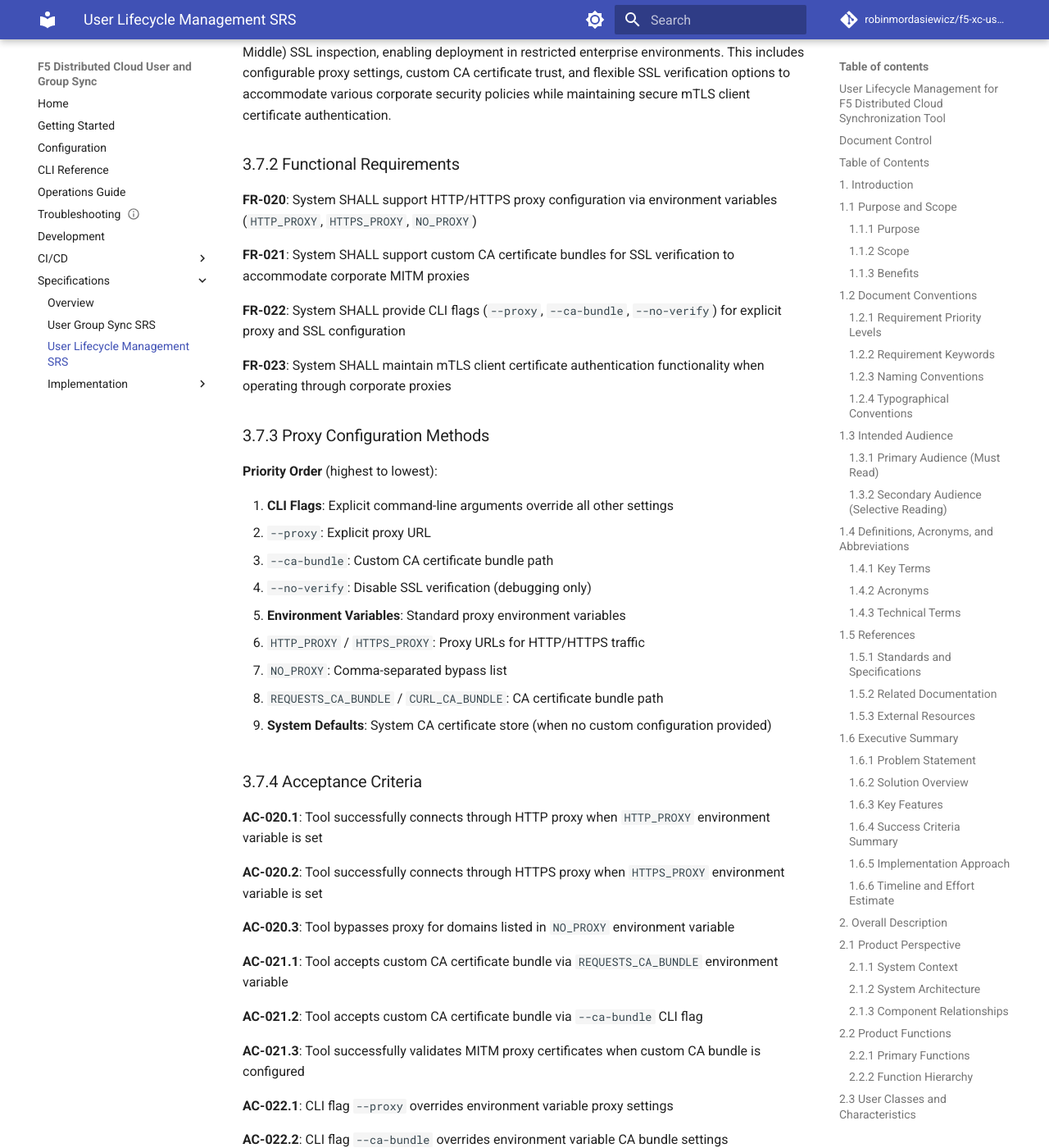
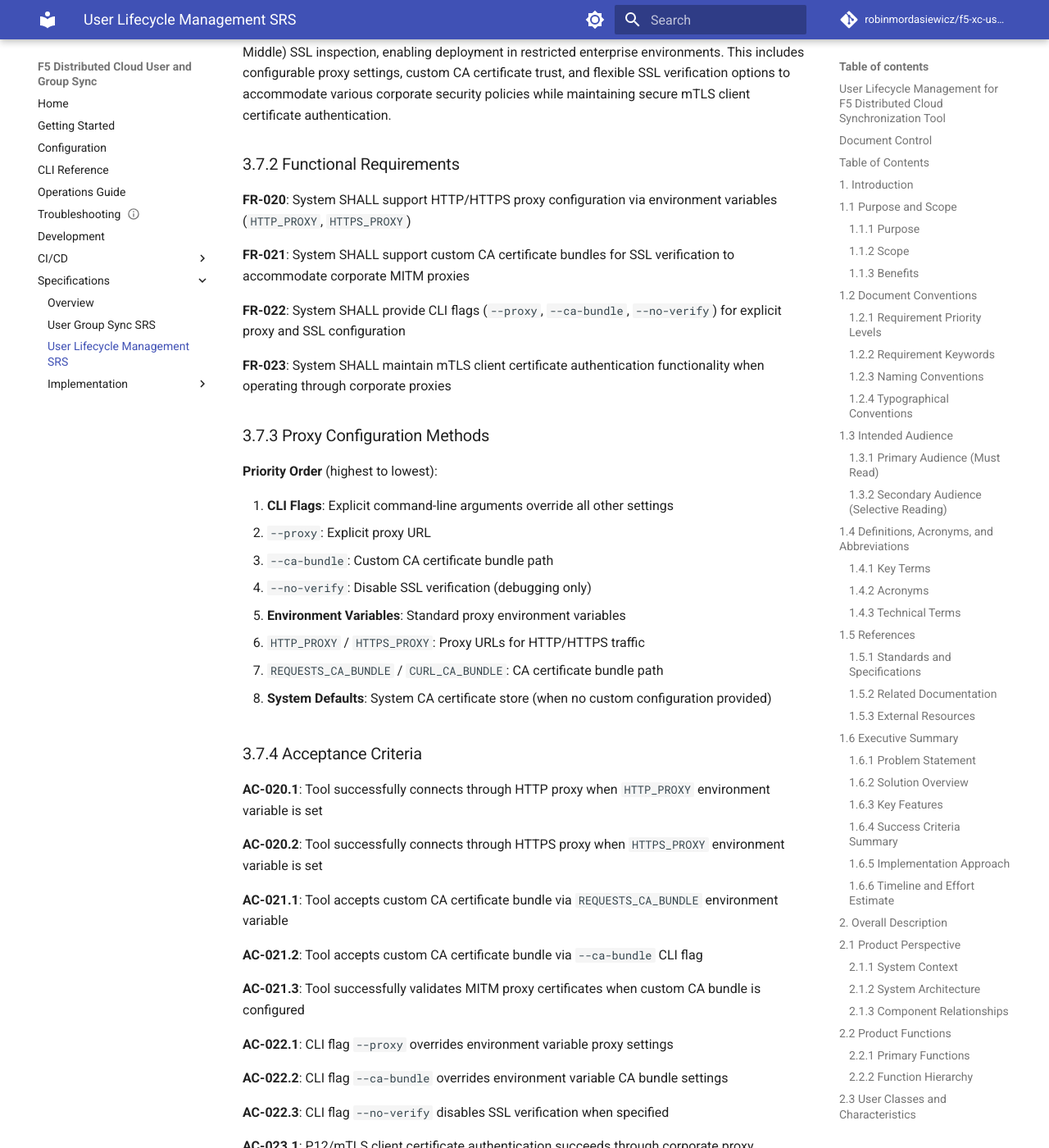
Before and after one commit to robinmordasiewicz/f5-xc-rbac, an MkDocs documentation site: the page built from docs/specifications/user-lifecycle-management-srs.md, in a window 1280 px wide and 1400 px high, scrolled down 54909 px. Shown: the whole window at 82% size. Built offline with MkDocs 1.6.1 and Material for MkDocs 9.7.7, drawn with Linux system fonts in a browser that asks for light colours; comment, search, counter and statistics services are not loaded; some of the changed text lies outside the part shown.

Commit message:
docs: remove NO_PROXY references - not applicable for this tool (#157)
Remove all NO_PROXY environment variable references from documentation,
code comments, and specifications. NO_PROXY is used to bypass proxy for
specific destinations, but this tool only communicates with F5 XC API
endpoints, providing no use case for proxy bypass configuration.

Changes:
- docs/configuration.md: Remove NO_PROXY from env var table and examples
- docs/troubleshooting.md: Remove NO_PROXY from proxy configuration example
- src/xc_user_group_sync/client.py: Update comment to remove NO_PROXY reference
- docs/specifications/user-lifecycle-management-srs.md: Remove NO_PROXY from:
  - FR-020 functional requirement
  - Proxy configuration methods section
  - AC-020.3 acceptance criteria
  - Environment variables table

Impact:
- Simpler proxy configuration documentation
- Removes unnecessary complexity for users
- No functional change (NO_PROXY was never needed for this use case)

Fixes #156

🤖 Generated with [Claude Code](https://claude.com/claude-code)

Co-authored-by: Claude <noreply@anthropic.com>

```diff
--- a/docs/specifications/user-lifecycle-management-srs.md
+++ b/docs/specifications/user-lifecycle-management-srs.md
@@ -2185,7 +2185,7 @@ The system supports execution through corporate network proxies with MITM (Man-I
 
 ### 3.7.2 Functional Requirements
 
-**FR-020**: System SHALL support HTTP/HTTPS proxy configuration via environment variables (`HTTP_PROXY`, `HTTPS_PROXY`, `NO_PROXY`)
+**FR-020**: System SHALL support HTTP/HTTPS proxy configuration via environment variables (`HTTP_PROXY`, `HTTPS_PROXY`)
 
 **FR-021**: System SHALL support custom CA certificate bundles for SSL verification to accommodate corporate MITM proxies
 
@@ -2204,7 +2204,6 @@ The system supports execution through corporate network proxies with MITM (Man-I
 
 2. **Environment Variables**: Standard proxy environment variables
    - `HTTP_PROXY` / `HTTPS_PROXY`: Proxy URLs for HTTP/HTTPS traffic
-   - `NO_PROXY`: Comma-separated bypass list
    - `REQUESTS_CA_BUNDLE` / `CURL_CA_BUNDLE`: CA certificate bundle path
 
 3. **System Defaults**: System CA certificate store (when no custom configuration provided)
@@ -2214,8 +2213,6 @@ The system supports execution through corporate network proxies with MITM (Man-I
 **AC-020.1**: Tool successfully connects through HTTP proxy when `HTTP_PROXY` environment variable is set
 
 **AC-020.2**: Tool successfully connects through HTTPS proxy when `HTTPS_PROXY` environment variable is set
-
-**AC-020.3**: Tool bypasses proxy for domains listed in `NO_PROXY` environment variable
 
 **AC-021.1**: Tool accepts custom CA certificate bundle via `REQUESTS_CA_BUNDLE` environment variable
 
@@ -2387,7 +2384,6 @@ xc_user_group_sync --csv /path/to/users.csv --prune --dry-run
 | `DOTENV_PATH` | No | Custom path to .env file (overrides default) | `/custom/path/.env` |
 | `HTTP_PROXY` | No | HTTP proxy URL for outbound requests | `http://proxy.example.com:8080` |
 | `HTTPS_PROXY` | No | HTTPS proxy URL for outbound requests | `https://proxy.example.com:8443` |
-| `NO_PROXY` | No | Comma-separated list of hosts to bypass proxy | `localhost,127.0.0.1,.local` |
 | `REQUESTS_CA_BUNDLE` | No | Path to CA certificate bundle for SSL verification | `/etc/ssl/certs/ca-bundle.crt` |
 | `CURL_CA_BUNDLE` | No | Alternative CA bundle path (fallback to REQUESTS_CA_BUNDLE) | `/etc/ssl/certs/ca-certificates.crt` |
 
```
Also changed, not shown: docs/configuration.md (+0 -2 lines), docs/troubleshooting.md (+0 -1 lines), 1 other file.
